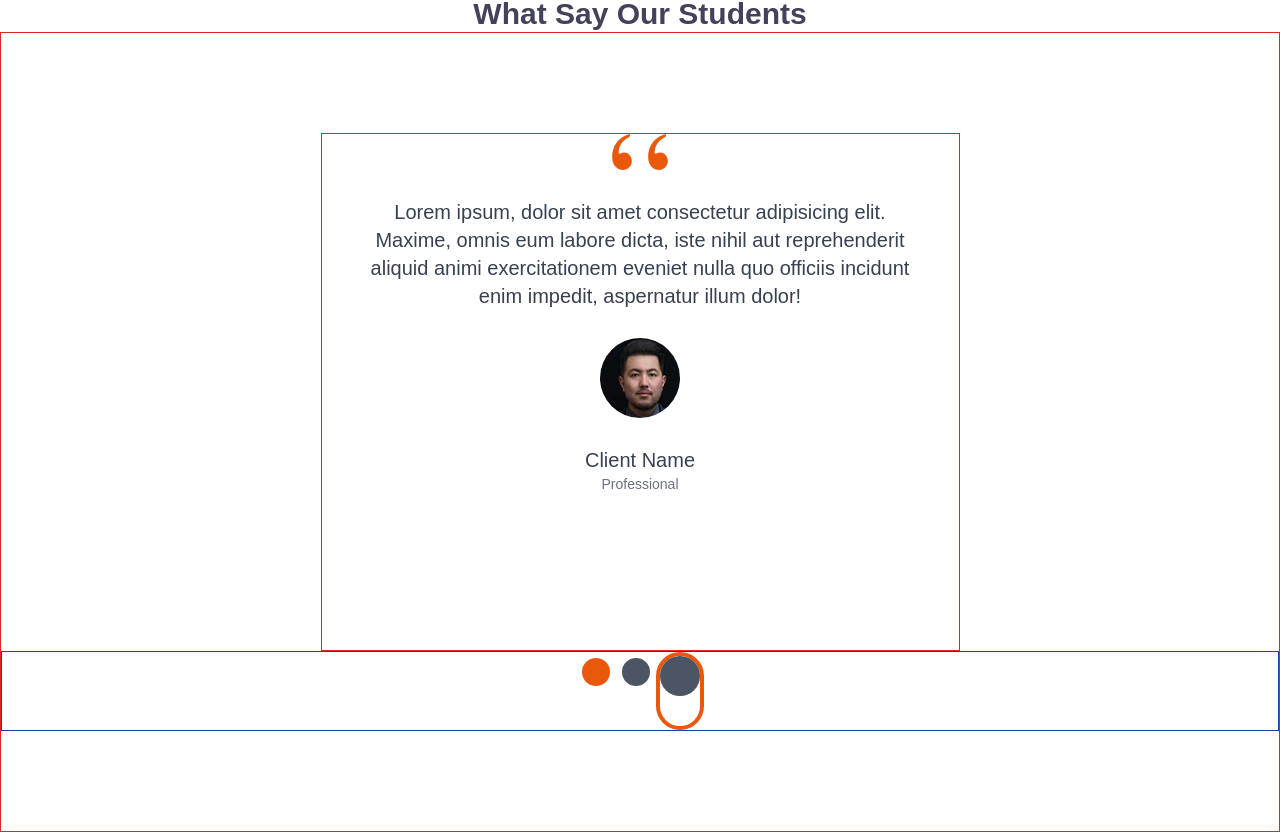
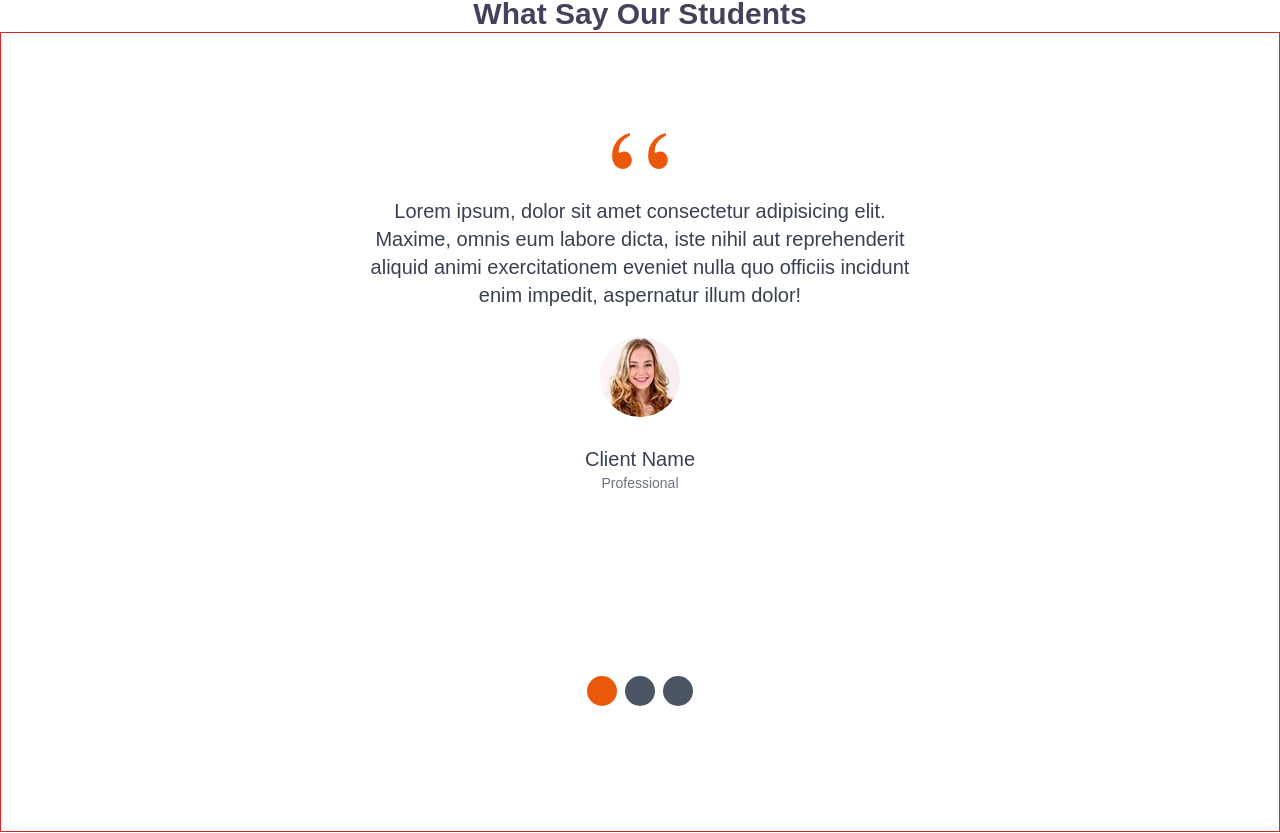
Before and after one commit to abrar0349/Next-project-1, a Next.js app: page / in a window 1280 px wide. Shown: the part 5208-6041 px from the top of the page. Built offline with nearby package versions, Linux system fonts and the light colour scheme.

Commit message:
WhatSayStudent compoent is create

```diff
--- a/app/page.tsx
+++ b/app/page.tsx
@@ -1,15 +1,10 @@
-// import Card1 from '../components/Home/Card1';
-import Heading from '../components/Home/Heading';
-// import Card2 from '../components/Home/Card2';
 import HeroSec from '../components/Home/HeroSec';
 import Form from '../components/Global/Form'
-// import Card3 from '../components/Home/Card3'
-import Slider from '../components/Home/Slider'
-import CircleDiv from '../components/Home/CircleDiv'
 import About from '@/components/Global/About1';
 import Course1 from '@/components/Global/Course1';
 import Course2 from '@/components/Global/Course2';
 import Teacher1 from '@/components/Global/Teachers1';
+import WhatSayStudent from '@/components/Global/WhatSayStudent';
 
 
 
@@ -17,7 +12,6 @@ export default function Home() {
 
   return (
     <>
-
       <HeroSec />
 
       <About />
@@ -30,27 +24,7 @@ export default function Home() {
 
       <Teacher1 arr = {['team-1.jpg','team-2.jpg','team-3.jpg','team-4.jpg']} />
 
-    {/* Seventh section start from here  */}
-    <Heading first ={'Testimonial'} second = {'What Say Our Students'} />
-
-    <div className='w-full h-screen pt-42 flex flex-col justify-center items-center border border-red-600'>
-        <div className='border border-red-600 w-1/2 h-[65%] flex  overflow-hidden flex-nowrap gap-x-36 transition-all'>
-          <Slider
-          about = {'Lorem ipsum, dolor sit amet consectetur adipisicing elit. Maxime, omnis eum labore dicta, iste nihil aut reprehenderit aliquid animi exercitationem eveniet nulla quo officiis incidunt enim impedit, aspernatur illum dolor!'}
-          pic = {'/home/testimonial-1.jpg'}
-          />
-             <Slider
-          about = {'Lorem ipsum, dolor sit amet consectetur adipisicing elit. Maxime, omnis eum labore dicta, iste nihil aut reprehenderit aliquid animi exercitationem eveniet nulla quo officiis incidunt enim impedit, aspernatur illum dolor!'}
-          pic = {'/home/testimonial-2.jpg'}
-          />
-             <Slider
-          about = {'Lorem ipsum, dolor sit amet consectetur adipisicing elit. Maxime, omnis eum labore dicta, iste nihil aut reprehenderit aliquid animi exercitationem eveniet nulla quo officiis incidunt enim impedit, aspernatur illum dolor!'}
-          pic = {'/home/testimonial-3.jpg'}
-          />
-        </div>
-        <CircleDiv />
-    </div>
-
+      <WhatSayStudent />
 
 
     </>
--- a/components/Global/Sliders.jsx
+++ b/components/Global/Sliders.jsx
@@ -13,7 +13,10 @@ function Sliders({ pic , title }) {
     }}
     >
         <h3 className='text-white font-bold text-xl sm:text-3xl md:text-6xl'>{title}</h3>
-        <div className='text-white font-bold text-sm md:text-lg flex items-center gap-x-2 md:gap-x-4'> <Link href = '/' className='list-none cursor-pointer hover:underline'>Home</Link> <span><MdKeyboardDoubleArrowRight /></span> <p>{title}</p></div>
+        <div className='text-white font-bold text-sm md:text-lg flex items-center gap-x-2 md:gap-x-4'>
+          <Link href = '/' className='list-none cursor-pointer hover:underline'>Home</Link>
+          <span><MdKeyboardDoubleArrowRight /></span> <p>{title}</p>
+          </div>
 
 
     </div>
--- /dev/null
+++ b/components/Global/WhatSayStudent.jsx
@@ -0,0 +1,46 @@
+'use client'
+import React, { useState } from 'react';
+import Slider from '@/components/Home/Slider';
+import CircleDiv from '@/components/Home/CircleDiv';
+import Heading from '@/components/Home/Heading';
+
+function WhatSayStudent() {
+
+  const [move , setMove] = useState(0)
+
+  return (
+    <>
+        <Heading first ={'Testimonial'} second = {'What Say Our Students'} />
+
+        <div className='w-full h-screen  flex flex-col justify-center items-center border border-red-600'>
+
+        <div
+            className=' w-[90%] sm:w-1/2 h-[50%] sm:h-[65%] flex flex-nowrap overflow-hidden'>
+            <Slider
+             movement={move}
+             about = {'Lorem ipsum, dolor sit amet consectetur adipisicing elit. Maxime, omnis eum labore dicta, iste nihil aut reprehenderit aliquid animi exercitationem eveniet nulla quo officiis incidunt enim impedit, aspernatur illum dolor!'}
+             pic = {'/home/testimonial-2.jpg'}
+        />
+
+            <Slider
+              movement={move}
+              about = {'Lorem ipsum, dolor sit amet consectetur adipisicing elit. Maxime, omnis eum labore dicta, iste nihil aut reprehenderit aliquid animi exercitationem eveniet nulla quo officiis incidunt enim impedit, aspernatur illum dolor!'}
+              pic = {'/home/testimonial-1.jpg'}
+            />
+
+            <Slider
+              movement={move}
+              about = {'Lorem ipsum, dolor sit amet consectetur adipisicing elit. Maxime, omnis eum labore dicta, iste nihil aut reprehenderit aliquid animi exercitationem eveniet nulla quo officiis incidunt enim impedit, aspernatur illum dolor!'}
+              pic = {'/home/testimonial-3.jpg'}
+            />
+        </div>
+
+        <CircleDiv setMove = {setMove} />
+
+        </div>
+
+    </>
+  )
+}
+
+export default WhatSayStudent
--- a/components/Home/CircleDiv.jsx
+++ b/components/Home/CircleDiv.jsx
@@ -1,7 +1,7 @@
 "use client"
 import React, { useRef, useState } from 'react'
 
-function CircleDiv() {
+function CircleDiv({ setMove }) {
 
     const [cond1 , setCond1] = useState(true)
     const [cond2 , setCond2] = useState(false)
@@ -15,6 +15,7 @@ function CircleDiv() {
     circle1.current.classList.add('bg-orange-600')
     circle2.current.classList.remove('bg-orange-600')
     circle3.current.classList.remove('bg-orange-600')
+    setMove(0)
     setCond1(true)
 
   }
@@ -26,6 +27,7 @@ function CircleDiv() {
     circle2.current.classList.add('bg-orange-600')
     circle3.current.classList.remove('bg-orange-600')
 
+    setMove(100)
     setCond1(false)
     setCond2(true)
   }
@@ -37,6 +39,7 @@ function CircleDiv() {
     circle2.current.classList.remove('bg-orange-600')
     circle3.current.classList.add('bg-orange-600')
 
+    setMove(200)
     setCond1(false)
     setCond2(false)
   }
@@ -44,27 +47,24 @@ function CircleDiv() {
 
   return (
 
-      <div className=' w-full h-[10%] flex  justify-center border border-blue-800'>
+      <div className=' w-full h-[10%] flex  justify-center items-center gap-x-2'>
 
-          <div className='circle .border-circule w-[30px] sm:w-[40px] h-[30px] sm:h-[40px] rounded-full cursor-pointer cursor-ponter border-circule bg-orange-600'
+          <div className=' w-[30px]  h-[30px]  rounded-full cursor-ponter  bg-orange-600'
             ref={circle1}
             onClick={(e) => changeSlide1(e)}
           >
           </div>
 
-          <div className='circle .border-circule w-[30px] sm:w-[40px] h-[30px] sm:h-[40px] rounded-full cursor-pointer cursor-ponter border-circule bg-gray-600'
+          <div className=' w-[30px] h-[30px] rounded-full cursor-pointer  bg-gray-600'
             ref={circle2}
             onClick={(e) => changeSlide2(e)}
           >
           </div>
 
-        <div className='border border-orange-600 rounded-full border-circle2'>
-
-          <div className='circle .border-circule2 w-[1px] sm:w-[40px] h-[1px] sm:h-[40px] rounded-full cursor-pointer cursor-ponter  bg-gray-600'
+          <div className=' w-[30px] h-[30px] rounded-full  cursor-ponter  bg-gray-600'
             ref={circle3}
             onClick={(e) => changeSlide3(e)}
           >
-            </div>
           </div>
 
       </div>
--- a/components/Home/Slider.jsx
+++ b/components/Home/Slider.jsx
@@ -3,22 +3,24 @@
 import React from 'react';
 import { SiComma } from "react-icons/si";
 
-function Slider({ about , pic}) {
+function Slider({ about , pic , movement}) {
 
   return (
 
       <div className='w-full flex flex-col items-center gap-y-7 shrink-0'
           style={{
               position : 'relative',
-              right : "0%",
-              // right : '122.5%',
-              // right : "245%"
+              // right : "0%",
+              // right : '100%',
+              // right : "200%"
+              right : `${movement}%`
+              // marginLeft : '122.5%',
 
           }}
       >
 
         <p className='text-4xl font-extrabold text-orange-600 flex items-center rotate-180'> <SiComma /> <SiComma /> </p>
-        <p className='text-gray-700 text-xl text-center max-w-[550px]'> {about} </p>
+        <p className='text-gray-700 text-sm sm:text-xl text-center max-w-[550px]'> {about} </p>
 
         <div className='h-[80px] w-[80px] rounded-full'
         style={{
```
Lines whose indentation alone changed are shown as unchanged.
